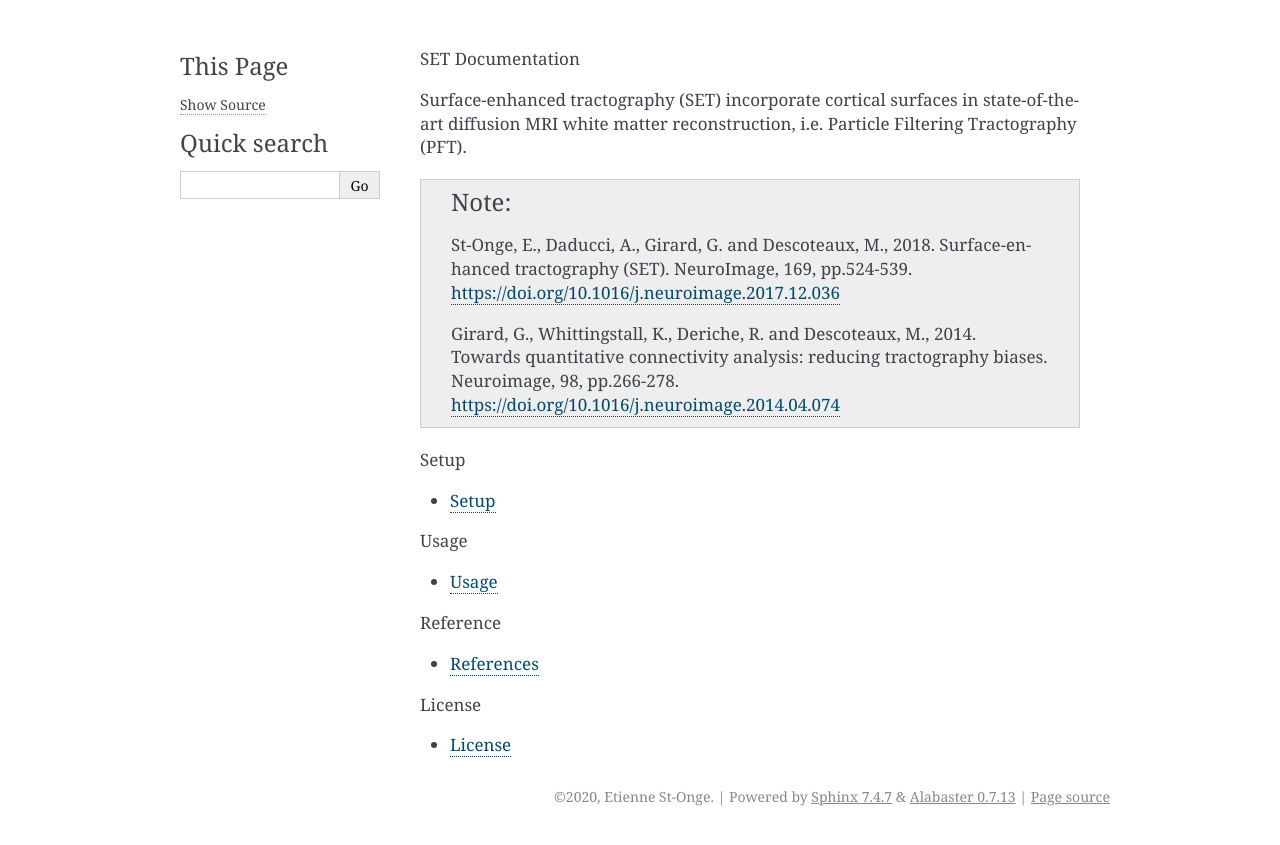
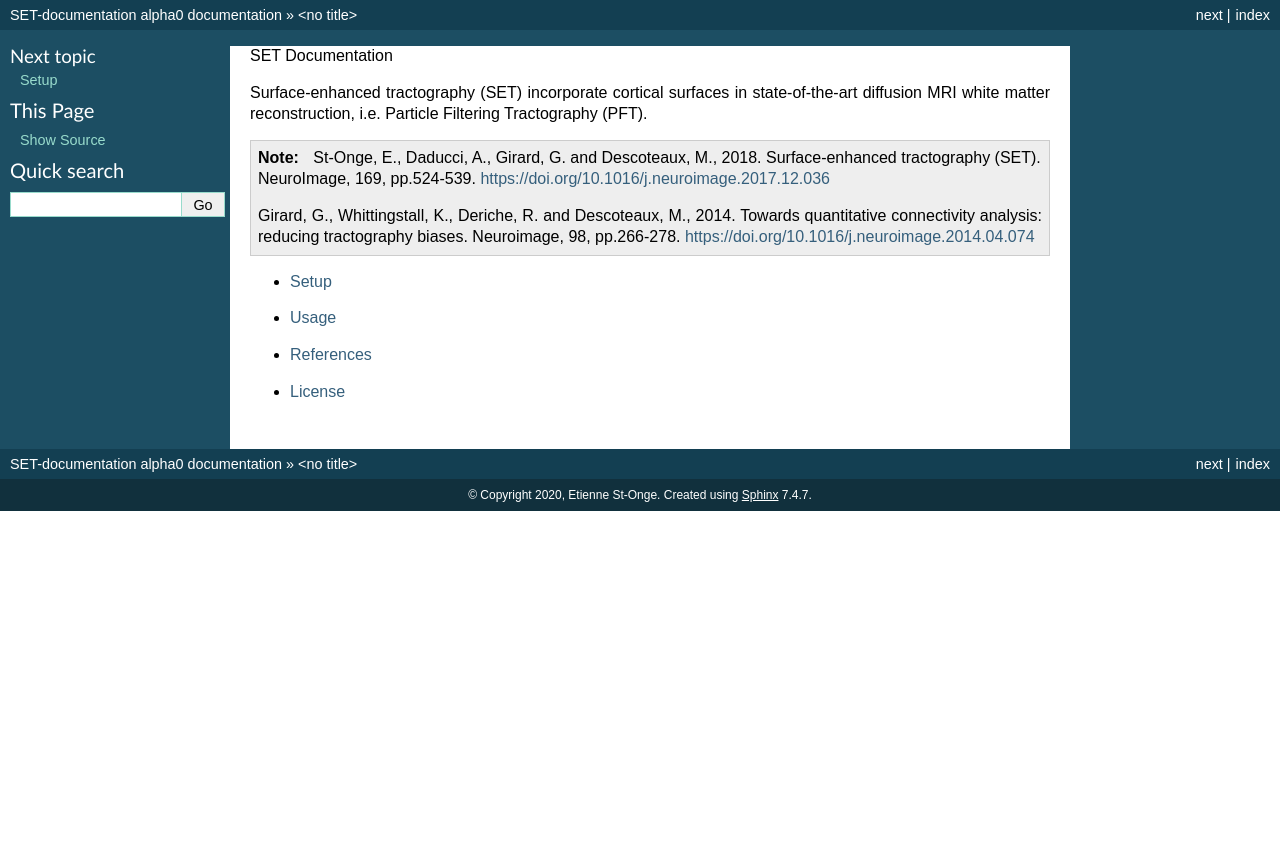
Before and after one commit to StongeEtienne/SET-documentation, a Sphinx documentation site: the page built from docs/source/index.rst, in a window 1280 px wide. Shown: the top 845 px of the page. Built offline with Sphinx 7.4.7, drawn with Linux system fonts in a browser that asks for light colours.

Commit message:
added importan and local path

```diff
--- a/docs/source/conf.py
+++ b/docs/source/conf.py
@@ -10,9 +10,9 @@
 # add these directories to sys.path here. If the directory is relative to the
 # documentation root, use os.path.abspath to make it absolute, like shown here.
 #
-# import os
-# import sys
-# sys.path.insert(0, os.path.abspath('.'))
+import os
+import sys
+sys.path.insert(0, os.path.abspath('.'))
 
 
 # -- Project information -----------------------------------------------------
@@ -42,12 +42,15 @@
 exclude_patterns = []
 
 
+# The name of the Pygments (syntax highlighting) style to use.
+pygments_style = 'sphinx'
+
 # -- Options for HTML output -------------------------------------------------
 
 # The theme to use for HTML and HTML Help pages.  See the documentation for
 # a list of builtin themes.
 #
-html_theme = 'alabaster'
+html_theme = 'default'
 
 # Add any paths that contain custom static files (such as style sheets) here,
 # relative to this directory. They are copied after the builtin static files,
--- a/docs/source/index.rst
+++ b/docs/source/index.rst
@@ -15,24 +15,20 @@
 
 .. toctree::
     :maxdepth: 1
-    :caption: Setup
 
     setup/setup
 
 .. toctree::
     :maxdepth: 1
-    :caption: Usage
 
     usage/usage
 
 .. toctree::
     :maxdepth: 1
-    :caption: Reference
 
     ref/ref
 
 .. toctree::
     :maxdepth: 1
-    :caption: License
 
     license/license
```
